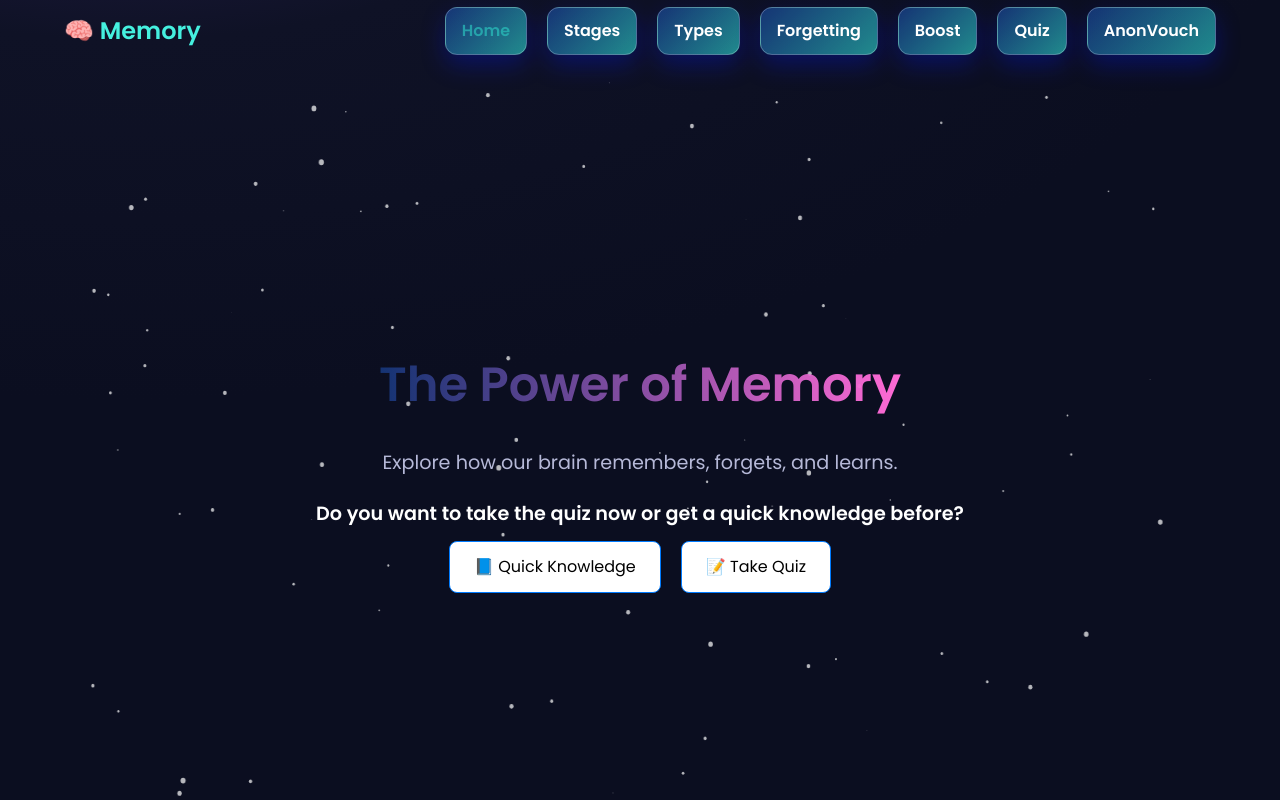
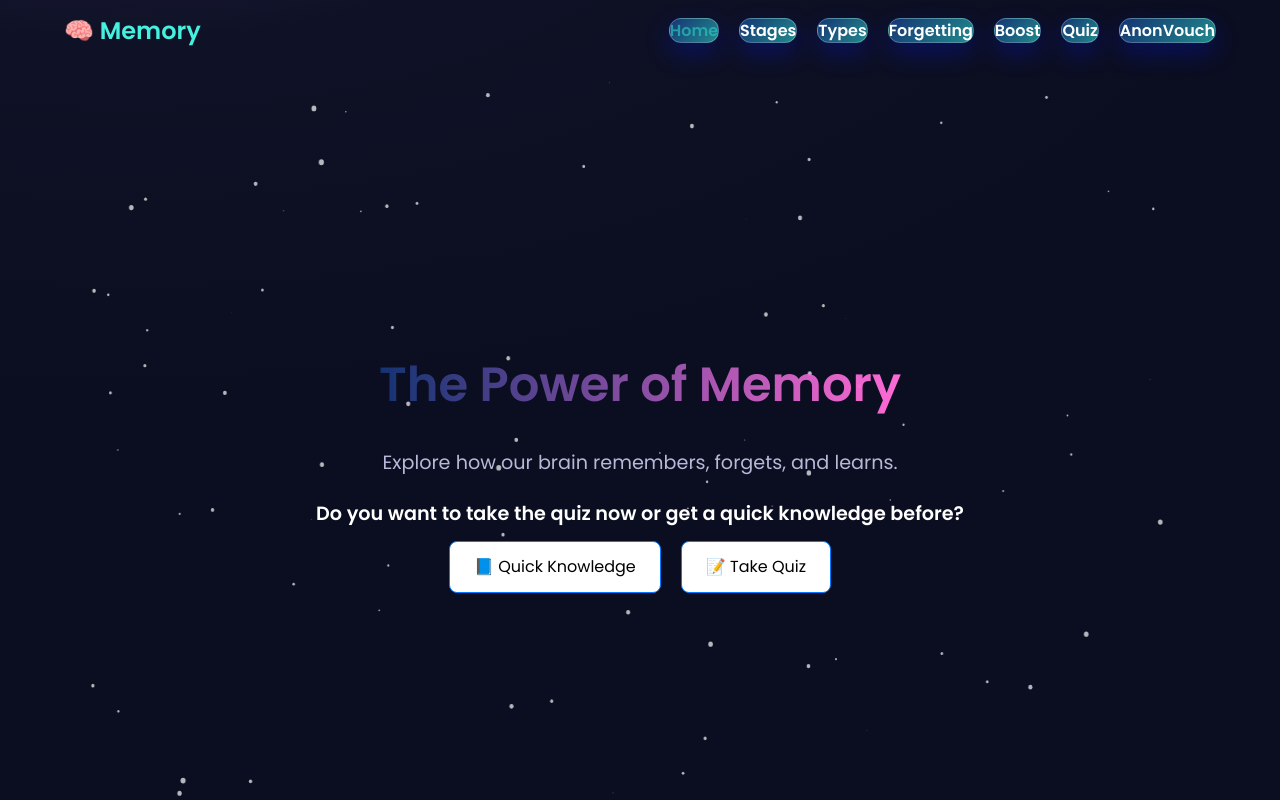
Before and after one commit to whosubrajit/memory, a plain HTML site: page index.html in a window 1280 px wide. Shown: the top 800 px of the page. Drawn offline with nearby package versions, Linux system fonts and the light colour scheme.

```diff
--- a/style.css
+++ b/style.css
@@ -77,7 +77,7 @@
   color: #fff;
 }
 
-/* Default nav-links (desktop) */
+/* ---------- Desktop Nav (default) ---------- */
 .nav .wrap > .nav-links {
   display: flex;
   gap: 20px;
@@ -85,15 +85,19 @@
 }
 
 .nav .wrap > .nav-links li a {
-  color: #fff;
+  color: #fff;          /* white text */
   text-decoration: none;
   font-weight: 600;
+  padding: 0;            /* no box */
   transition: color 0.3s ease;
 }
 
-.nav .wrap > .nav-links li a:hover,
 .nav .wrap > .nav-links li a.active {
-  color: var(--brand2); /* blue highlight */
+  color: var(--brand2);  /* only active link is blue */
+}
+
+.nav .wrap > .nav-links li a:hover {
+  color: var(--brand2);  /* optional hover effect */
 }
 
 /* Hide hamburger on desktop */
```
